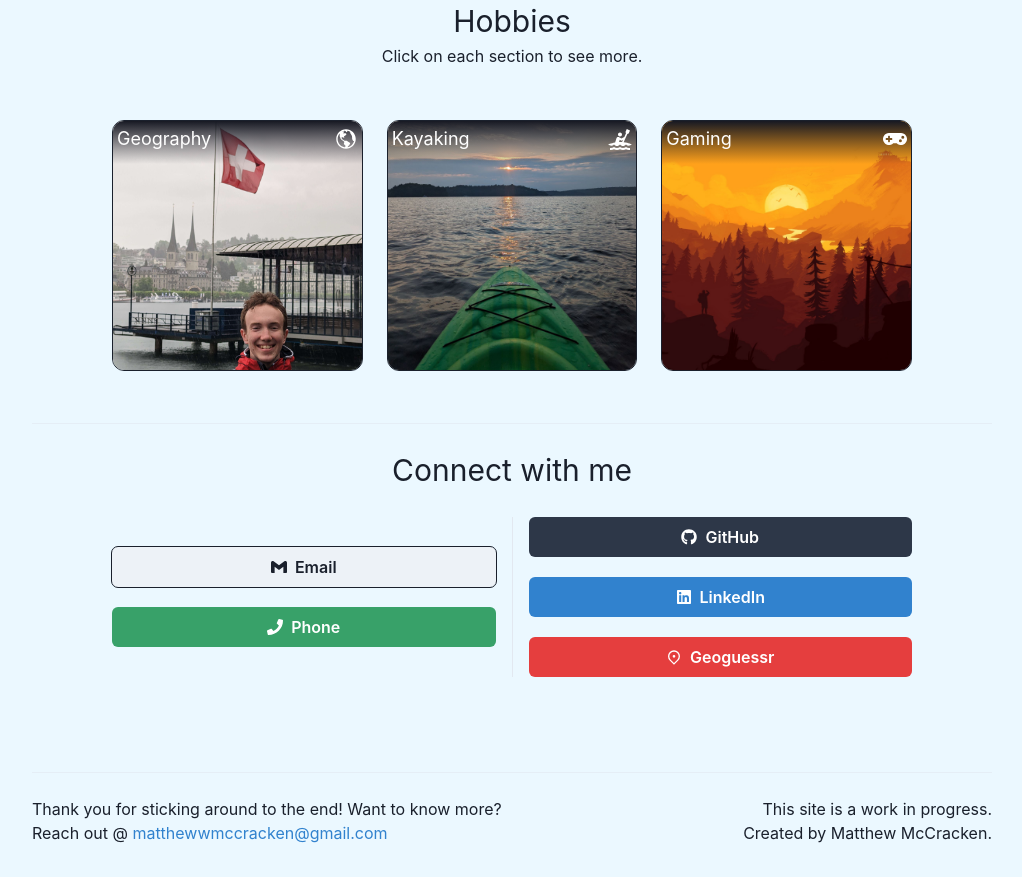
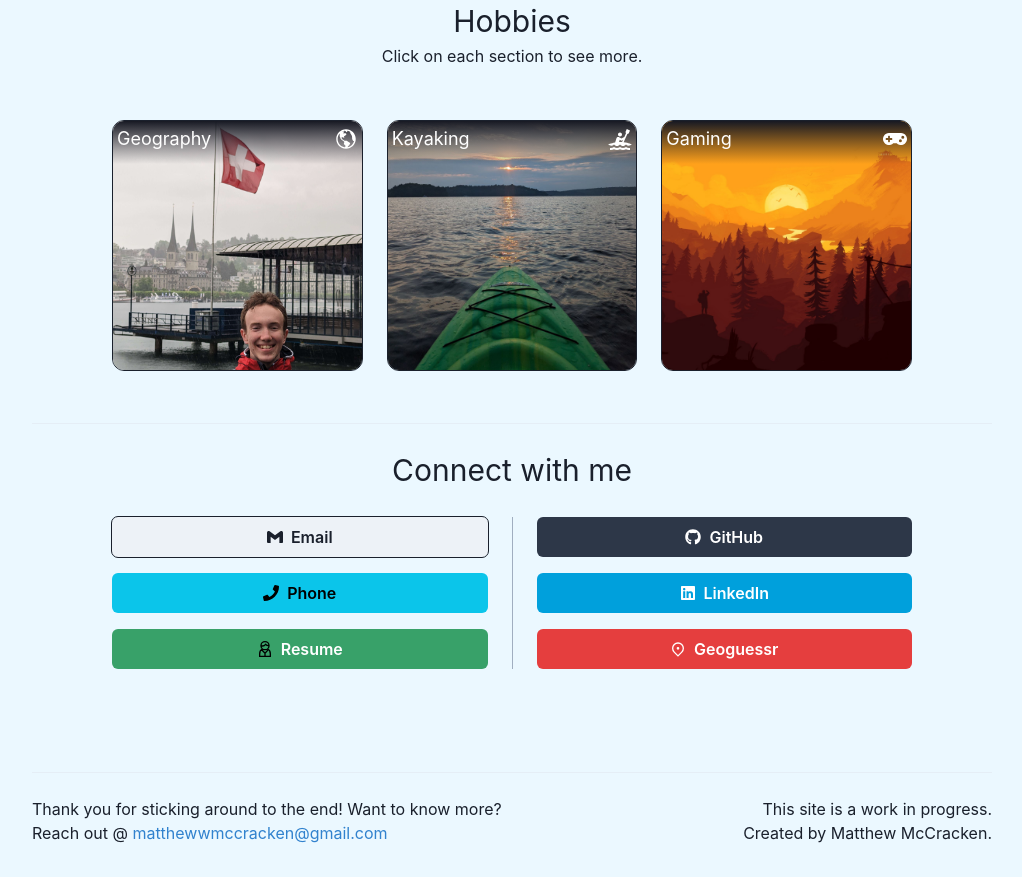
Before and after one commit to MatthewWMcC/Portfolio, a Next.js app: page / in a window 1280 px wide. Shown: the part 2780-3657 px from the top of the page, without its empty margins (128-1150 px from the left). Built offline with nearby package versions, Linux system fonts and the light colour scheme.

Commit message:
Grid Safari issue bugfix

```diff
--- a/app/components/hobby-image.tsx
+++ b/app/components/hobby-image.tsx
@@ -90,6 +90,7 @@ export default function HobbyImage({
         size="6xl"
         isCentered={true}
         allowPinchZoom={true}
+        scrollBehavior={"inside"}
       >
         <ModalOverlay />
 
--- a/app/components/hobby-thumbnail.tsx
+++ b/app/components/hobby-thumbnail.tsx
@@ -24,7 +24,7 @@ export default function HobbyThumbnail({
   slug: string;
   hobby: IHobby;
 }) {
-  const { id, title, description, thumbnail } = hobby;
+  const { id, title, thumbnail } = hobby;
 
   return (
     <Link
--- a/app/components/link-button.tsx
+++ b/app/components/link-button.tsx
@@ -13,6 +13,7 @@ interface linkButtonProps {
   icon: IconType;
   colorScheme?: string;
   href: string;
+  isExternal?: boolean;
   style?: CSSProperties;
 }
 
@@ -21,10 +22,11 @@ const LinkButton: React.FC<linkButtonProps> = ({
   icon,
   colorScheme = "gray",
   href,
+  isExternal = true,
   style,
 }) => {
   return (
-    <Link href={href} rounded="md" isExternal>
+    <Link href={href} rounded="md" isExternal={isExternal}>
       <Button
         leftIcon={<Icon as={icon} />}
         colorScheme={colorScheme}
--- a/app/components/project.tsx
+++ b/app/components/project.tsx
@@ -34,6 +34,7 @@ export default function Project(props: projectProps) {
       rounded="md"
       overflow="hidden"
       gap={0}
+      flex="0 0 calc(50% - 16px)"
     >
       <AspectRatio ratio={1} w="full">
         <Image
--- a/app/sections/connect.tsx
+++ b/app/sections/connect.tsx
@@ -3,7 +3,6 @@
 import {
   Stack,
   Flex,
-  Grid,
   Icon,
   Text,
   useColorModeValue,
@@ -19,6 +18,7 @@ import {
   FaPhone,
 } from "react-icons/fa";
 import { RiMapPin2Line } from "react-icons/ri";
+import { GrUserManager } from "react-icons/gr";
 
 import { SiGmail } from "react-icons/si";
 
@@ -27,24 +27,24 @@ import ScrollTo from "../components/scroll-to";
 
 export default function Connect() {
   return (
-    <Flex
-      align="center"
-      direction="column"
-      minH={"300px"}
-      position={"relative"}
-    >
+    <Flex align="center" direction="column" minH={"300px"}>
       <ScrollTo id="Connect" />
-
       <Text fontSize="3xl">Connect with me</Text>
       <br></br>
-      <Grid
+      <Flex
         w={{ base: "100%" }}
         maxW={{ base: "400px", sm: "600px", lg: "800px" }}
-        gap={4}
-        templateColumns={{ base: "repeat(1, 1fr)", sm: "1fr 1px 1fr" }}
-        position={"relative"}
+        direction={["column", "row"]}
+        gap={[4, 0]}
       >
-        <Stack justify="center" gap={5}>
+        <Stack
+          justify="center"
+          gap={4}
+          flex={1}
+          pr={[0, 4, 6]}
+          color={useColorModeValue("gray.400", "whiteAlpha.300")}
+          borderRight={["none", "1px solid"]}
+        >
           <LinkButton
             text={"Email"}
             icon={SiGmail}
@@ -59,16 +59,18 @@ export default function Connect() {
             text={"Phone"}
             icon={FaPhone}
             href={"https://github.com/MatthewWMcC/GeoPro"}
-            colorScheme={"green"}
+            colorScheme={"cyan"}
+          />
+          <LinkButton
+            text={"Resume"}
+            icon={GrUserManager}
+            href={"/resume"}
+            isExternal={false}
+            colorScheme="green"
           />
         </Stack>
-        <Box
-          h={"100%"}
-          borderLeft="1px solid"
-          borderColor={useColorModeValue("gray.200", "whiteAlpha.200")}
-          display={{ base: "none", sm: "block" }}
-        ></Box>
-        <Stack gap={5}>
+
+        <Stack gap={4} flex={1} pl={[0, 4, 6]}>
           <LinkButton
             text={"GitHub"}
             icon={FaGithub}
@@ -79,7 +81,7 @@ export default function Connect() {
             text={"LinkedIn"}
             icon={FaLinkedin}
             href={"https://www.linkedin.com/in/matthew-mccracken/"}
-            colorScheme={"blue"}
+            colorScheme={"linkedin"}
           />
           <LinkButton
             text={"Geoguessr"}
@@ -88,7 +90,7 @@ export default function Connect() {
             colorScheme={"red"}
           />
         </Stack>
-      </Grid>
+      </Flex>
     </Flex>
   );
 }
--- a/app/sections/hobbies.tsx
+++ b/app/sections/hobbies.tsx
@@ -1,4 +1,4 @@
-import { Box, Flex, Grid, Text } from "@chakra-ui/react";
+import { Box, Flex, Text } from "@chakra-ui/react";
 import HobbyThumbnail from "../components/hobby-thumbnail";
 import fs from "fs";
 import { IHobby } from "../constants/types";
@@ -14,22 +14,17 @@ export default async function Hobbies() {
       <Text fontSize="md">Click on each section to see more.</Text>
       <br></br>
       <Flex w="full" justify={"center"} align={"center"} flexGrow={1}>
-        <Grid
+        <Flex
           w="100%"
           height={"100%"}
           maxW={{ base: "200px", sm: "800px" }}
           gap={[4, 4, 6]}
-          templateColumns={[
-            "repeat(1, 1fr)",
-            "repeat(3, 1fr)",
-            "repeat(3, 1fr)",
-          ]}
-          placeItems="center"
+          direction={["column", "row"]}
         >
           {hobbies.map(({ slug, hobby }) => {
             return <HobbyThumbnail key={hobby.id} slug={slug} hobby={hobby} />;
           })}
-        </Grid>
+        </Flex>
       </Flex>
     </Flex>
   );
--- a/app/sections/projects.tsx
+++ b/app/sections/projects.tsx
@@ -1,15 +1,6 @@
 "use client";
 
-import {
-  Box,
-  Flex,
-  Grid,
-  Heading,
-  Image,
-  Link,
-  Stack,
-  Text,
-} from "@chakra-ui/react";
+import { Box, Flex, Heading, Image, Link, Stack, Text } from "@chakra-ui/react";
 import { projects } from "../constants";
 import Project from "../components/project";
 import ScrollTo from "../components/scroll-to";
@@ -20,17 +11,14 @@ export default function Projects() {
       <ScrollTo id="Projects" />
       <Text fontSize="3xl">Projects</Text>
       <br></br>
-      <Grid
+      <Flex
         w={{ base: "100%" }}
         maxW={{ base: "350px", md: "800px" }}
         gap={8}
-        templateColumns={[
-          "repeat(1, 1fr)",
-          "repeat(1, 1fr)",
-          "repeat(2, 1fr)",
-          "repeat(2 ,1fr)",
-        ]}
-        placeItems="center"
+        direction={{ base: "column", md: "row" }}
+        flexWrap={"wrap"}
+        align={"center"}
+        justify={"space-between"}
       >
         {projects.map(
           ({
@@ -56,7 +44,7 @@ export default function Projects() {
             );
           }
         )}
-      </Grid>
+      </Flex>
     </Flex>
   );
 }
```
